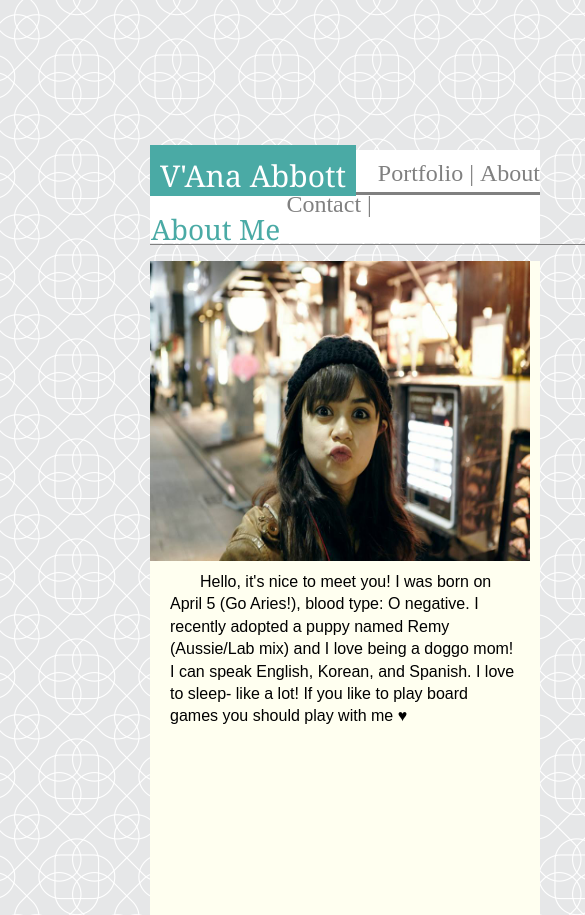
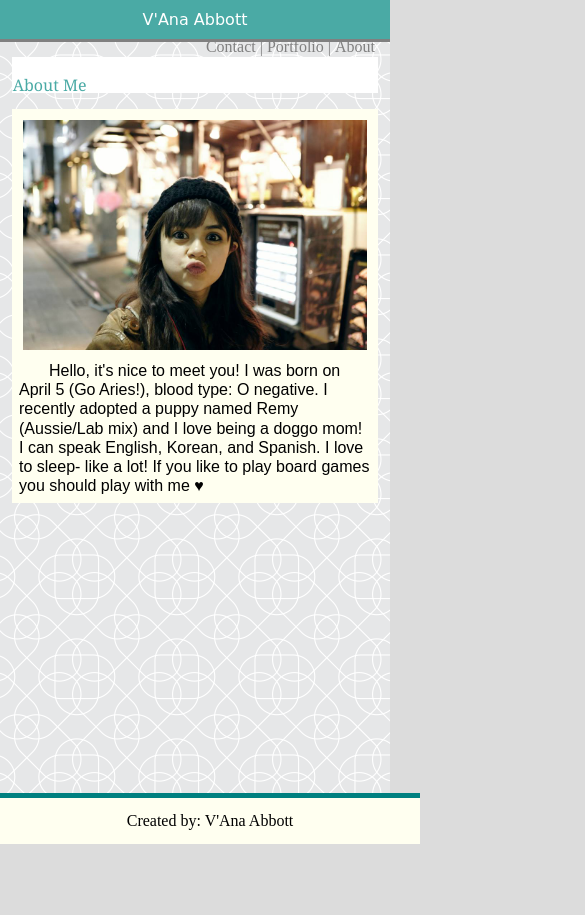
Before and after one commit to vana-abbott/Responsive-Portfolio, a plain HTML site: page index.html in a window 390 px wide. Shown: the top 915 px of the page, 585 px wide, since content can reach past the window. After the commit the page ends 844 px from the top, so only its background shows below. Drawn offline with Linux system fonts and the light colour scheme.

Commit message:
index mobile resposive

```diff
--- a/index.html
+++ b/index.html
@@ -5,32 +5,27 @@
     <meta charset="utf-8" />
     <meta http-equiv="X-UA-Compatible" content="IE=edge">
     <meta name="viewport" content="width=device-width, initial-scale=1.0">
-    <title>Page Title</title>
+    <title>V'ana Abbot</title>
     <meta name="viewport" content="width=device-width, initial-scale=1">
     <link rel="stylesheet" type="text/css" media="screen" href="reset.css"/>
     <link rel="stylesheet" type="text/css" media="screen" href="styles.css"/>
-    <script src="main.js"></script>
     <title>V'Ana Abbott</title>
 </head>
 
+<body>
     <header>
         <h1 class="header-name">V'Ana Abbott </h1>
-    <a href="index.html">About</a>
+        <a href="index.html" id="aAbout">About</a>
         <a href="portfolio.html">Portfolio |&nbsp;</a>
         <a href="contacts.html">Contact |&nbsp;</a>
     </header>
-
-<body>
-
+    <div class="main-body">
         <p class ="Aboutme">About Me
         </p>
-    <div class="line"></div>
         <br>
 
-    <div class= "clearfix">
-        <img src="/images/hellov.png"
-            height="300px"
-            width="380px">
+        <div class= "clearfix main-content">
+            <img src="images/hellov.png">
             <h2 class="img-p">
             Hello, it's nice to meet you! I was born on April 5 (Go Aries!), blood type: O negative.
             I recently adopted a puppy named Remy (Aussie/Lab mix) and I love being a doggo mom!
@@ -38,6 +33,7 @@
             play board games you should play with me &hearts;
             </h2>
         </div>
+    </div>
 
 </body>
     <footer>
--- a/styles.css
+++ b/styles.css
@@ -1,17 +1,16 @@
 body {
-    width: 960px;
-    margin: 150px;
-        background-color: gainsboro;
-        background-size: auto, cover;
-        background-image:url(../images/intersection.png);
+    /* width: 70%; */
+    background-color: gainsboro;
+    background-size: auto, cover;
+    background-image:url('images/intersection.png');
 
 }
 header {
     font-size: 30px;
     border-bottom: 3px solid gray;
     background-color: white;
-    padding-top: 11px;
     position: relative;
+    width:100%;
 }
 .header-name {
     color:white;
@@ -28,6 +27,9 @@ header {
 .header-name:hover {
     font-family: Pacifico, cursive;
 }
+.main-body {
+    margin: 0 15%;
+}
 a {
     color: gray;
     display: inline;
@@ -36,6 +38,9 @@ a {
     font-size: 24px;
     padding-bottom: 13px;
 }
+#aAbout{
+    padding-right:15px;
+}
 .Aboutme {
     font-size: 28px;
     font-family: Georgia, 'Times New Roman', Times, serif;
@@ -43,39 +48,40 @@ a {
     border-bottom: 5px black;
     padding: 20px 0px 0px 1px;
     background-color: white;
+    margin-top: 15px;
 }
 .clearfix::after {
     content: "";
     clear: both;
     display: table;
-    padding-bottom: 10px;
     width: 500px;
+}
+.main-content {
+    background-color: ivory;
+    margin-bottom: 15px;
 }
 img {
     float: left;
     margin-right: 15px;
     padding-bottom: 10px;
     padding-right: 10px;
+    width: 380px;
+    height: 300px;
 }
 .img-p {
     float: none;
     font-family: Arial, Helvetica, sans-serif;
     text-align: left;
-    padding-right: 20px;
-    padding-left: 20px;
-    background-color: ivory;
-    padding-bottom: 220px;
     text-indent: 30px;
-    line-height: 1.4;
+    line-height: 1.2;
+    padding: 8px;
+    min-height: 284px;
 }
-.line {
-    width:930px;
-    height:1px;
-    border-bottom:1px gray solid;
-    padding-left:15px;
 
-}
 footer {
+    position: fixed;
+    width:100%;
+    bottom: 0;
     background-color: ivory;
     border-top: solid 5px teal;
     text-align: center;
@@ -118,7 +124,20 @@ input[type=text], select, textarea {
 @media (max-width: 980px)
 {
     body {
-        width: 100%;
+        width: auto;
+    }
+    .main-body {
+        margin: 0 32% 0 15%;
+    }
+    img {
+        width: 180px;
+        height: 140px;
+    }
+    a, header, .Aboutme {
+        font-size: inherit;
+    }
+    .img-p {
+        min-height: inherit;
     }
 
 
@@ -127,17 +146,51 @@ input[type=text], select, textarea {
 @media (max-width: 760px)
 {
     body {
-        width: 100%;
+        width: auto;
     }
-
-
+    .main-body {
+        margin: 0 3%;
+    }
+    img {
+        width: 40%;
+        height: 33%;
+        padding: 0;
+    }
+    .img-p {
+        height: 33%;
+    }
 }
 
 @media (max-width: 640px)
 {
+    header {
+        margin: 0;
+    }
+    .header-name {
+        width: 100%;
+        display: inherit;
+        text-align: center;
+        padding-left: 0;
+        padding-right: 0;
+        padding-top: 3%;
+        padding-bottom: 3%;
+    }
+    a {
+
+    }
     body {
-        width: 100%;
+        width: auto;
     }
-
-
+    .main-body {
+        margin: 0 3%;
+    }
+    img {
+        width: 94%;
+        height: 33%;
+        padding: 3%;
+    }
+    .img-p {
+        /* height: 33%; */
+        padding: 2%;
+    }
 }
```
Also changed, not shown: contacts.html (+2 -2 lines), portfolio.html (+3 -3 lines), Images-hw/640-contact.jpg (added), Images-hw/640-index.jpg (added), Images-hw/640-portfolio.jpg (added), Images-hw/768-contact.jpg (added), Images-hw/768-index.jpg (added), Images-hw/768-portfolio.jpg (added), Images-hw/980-contact.jpg (added), Images-hw/980-index.jpg (added), Images-hw/980-portfolio.jpg (added), 1 other file. Lines whose indentation alone changed are shown as unchanged.
